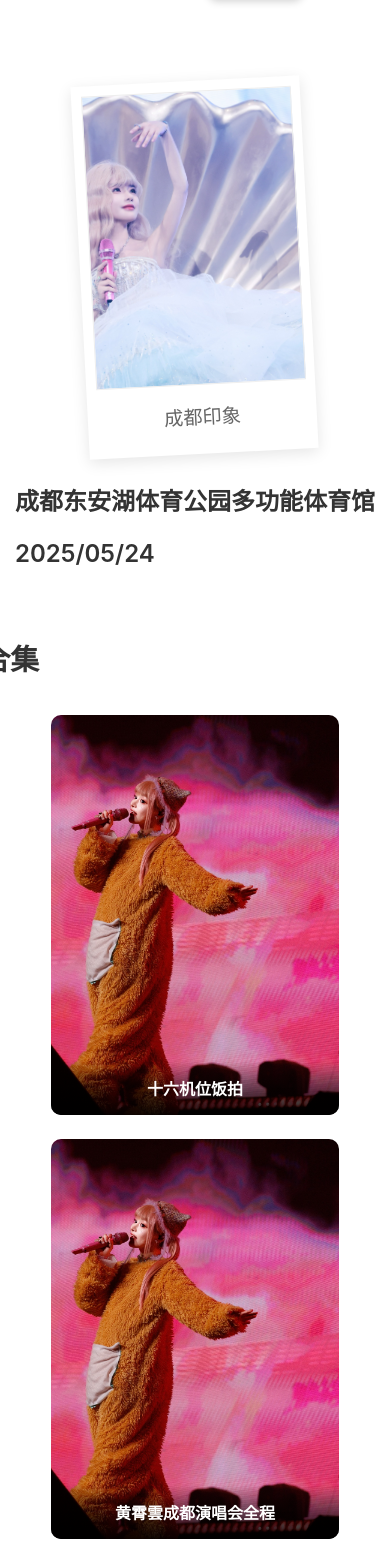
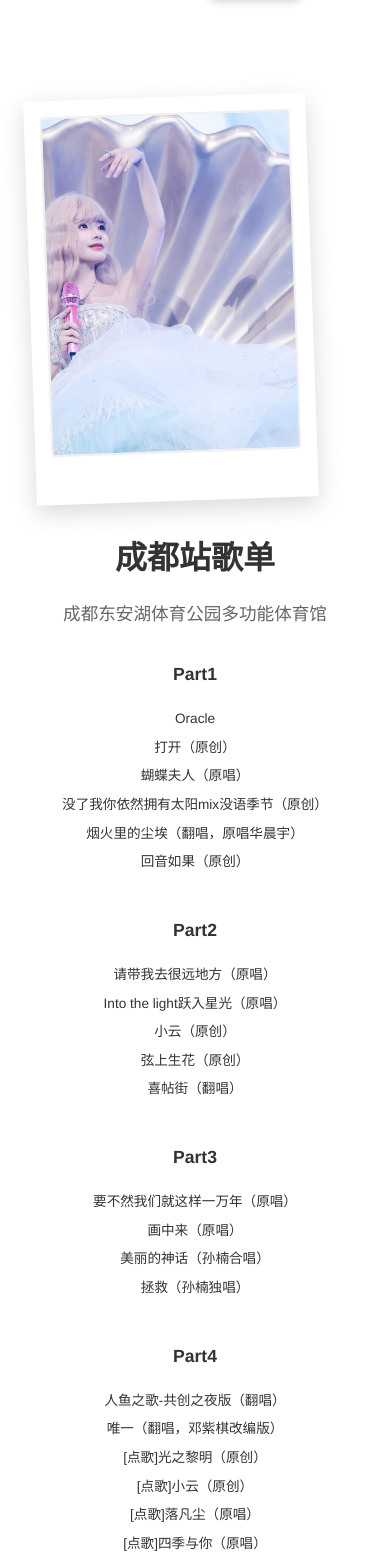
Before and after one commit to howeverT/ghost-huang, a Vue app: page /concert/chengdu in a window 390 px wide. Shown: the part 1920-3473 px from the top of the page. Built offline with nearby package versions, Linux system fonts and the light colour scheme.

Commit message:
add songlist in concert page

```diff
--- a/src/assets/page_data/concert/concert_new.json
+++ b/src/assets/page_data/concert/concert_new.json
@@ -32,8 +32,67 @@
       },
       {
         "type": "TitleSection",
-        "title_text": "成都东安湖体育公园多功能体育馆",
-        "subtitle": "2025/05/24",
+        "title_text": "成都站歌单",
+        "subtitle": "成都东安湖体育公园多功能体育馆",
+        "picture": "/src/assets/background/Chengdu.jpg",
+        "pacture_title": "2025/05/24",
+        "content": [
+          {
+            "tab": "Part1",
+            "song": [
+              "Oracle",
+              "打开（原创）",
+              "蝴蝶夫人（原唱）",
+              "没了我你依然拥有太阳mix没语季节（原创）",
+              "烟火里的尘埃（翻唱，原唱华晨宇）",
+              "回音如果（原创）"
+            ]
+          },
+          {
+            "tab": "Part2",
+            "song": [
+              "请带我去很远地方（原唱） ",
+              "Into the light跃入星光（原唱）",
+              "小云（原创）",
+              "弦上生花（原创）",
+              "喜帖街（翻唱） "
+            ]
+          },
+          {
+            "tab": "Part3",
+            "song": [
+              "要不然我们就这样一万年（原唱）",
+              "画中来（原唱）",
+              "美丽的神话（孙楠合唱）",
+              "拯救（孙楠独唱）"
+            ]
+          },
+          {
+            "tab": "Part4",
+            "song": [
+              "人鱼之歌-共创之夜版（翻唱）",
+              "唯一（翻唱，邓紫棋改编版）",
+              "[点歌]光之黎明（原创）",
+              "[点歌]小云（原创）",
+              "[点歌]落凡尘（原唱）",
+              "[点歌]四季与你（原唱）",
+              "梦返（原唱）",
+              "盲选（原创）"
+            ]
+          },
+          {
+            "tab": "Part5",
+            "song": [
+              "渐渐被你吸引（翻唱）",
+              "不潮不用花钱（翻唱）",
+              "平行线 wish you were here（原唱）",
+              "觉醒时代（原创）",
+              "玫瑰星云（原创）",
+              "星辰大海（原唱）",
+              "光之黎明返场（原创）"
+            ]
+          }
+        ],
         "index": 4
       },
       {
--- a/src/components/ThumbnailGrid.vue
+++ b/src/components/ThumbnailGrid.vue
@@ -1,12 +1,12 @@
 <template>
   <div class="thumbnail-section">
-    <div v-if="title" class="section-title">
+    <div class="content-container">
+      <!-- 标题容器 -->
+      <div v-if="title" class="title-container">
         <h2>{{ title }}</h2>
       </div>
-    <div class="carousel-container">
-      <!-- 相框容器 -->
-      <div class="frames-container">
-        <div class="frames-wrapper">
+      <!-- 项目容器 -->
+      <div class="items-container">
         <div
           v-for="(item, index) in items"
           :key="index"
@@ -23,7 +23,6 @@
               ></div>
               <div class="frame-title">
                 {{ item.title }}
-                </div>
               </div>
             </div>
           </div>
@@ -214,14 +213,22 @@ onUnmounted(() => {
   flex-shrink: 0;
 }
 
-.section-title {
-  text-align: left;
-  margin-bottom: 2rem;
-  margin-left: calc((100% - 20rem - 20rem - 20rem - 20rem - 2rem - 2rem - 2rem) / 2);
-  width: 20rem;
+.content-container {
+  width: 100%;
+  display: flex;
+  flex-direction: column;
+  align-items: center;
 }
 
-.section-title h2 {
+.title-container {
+  margin-bottom: 2rem;
+  width: 100%;
+  max-width: 1200px;
+  display: flex;
+  justify-content: flex-start;
+}
+
+.title-container h2 {
   font-size: 2.5rem;
   font-weight: 700;
   color: #333;
@@ -229,27 +236,13 @@ onUnmounted(() => {
   font-family: 'PingFang SC', 'Helvetica Neue', Arial, sans-serif;
 }
 
-.carousel-container {
-  position: relative;
+.items-container {
+  display: flex;
+  gap: 1rem;
+  flex-wrap: wrap;
+  justify-content: flex-start;
   width: 100%;
-  max-width: 100vw;
-  margin: 0 auto;
-  display: flex;
-  align-items: center;
-  justify-content: center;
-}
-
-.frames-container {
-  width: 100%;
-  position: relative;
-  margin: 0 auto;
-}
-
-.frames-wrapper {
-  display: flex;
-  gap: 2rem;
-  justify-content: center;
-  flex-wrap: wrap;
+  max-width: 1200px;
 }
 
 .frame-item {
@@ -263,8 +256,8 @@ onUnmounted(() => {
 }
 
 .frame-border {
-  width: 20rem;
-  height: 28rem;
+  width: 18rem;
+  height: 25rem;
   position: relative;
   flex-shrink: 0;
 }
@@ -305,18 +298,22 @@ onUnmounted(() => {
 }
 
 /* 响应式布局 */
-@media (max-width: 1200px) {
-  .section-title {
-    margin-left: calc((100% - 20rem - 20rem - 20rem - 2rem - 2rem) / 2);
-    width: 20rem;
+@media (min-width: 1600px) {
+  .title-container,
+  .items-container {
+    max-width: 1600px;
   }
 
-  .section-title h2 {
-    font-size: 2.2rem;
+  .frame-border {
+    width: 22rem;
+    height: 30rem;
+  }
 }
 
-  .carousel-container {
-    max-width: 95vw;
+@media (max-width: 1400px) {
+  .title-container,
+  .items-container {
+    max-width: 1400px;
   }
 
   .frame-border {
@@ -325,52 +322,60 @@ onUnmounted(() => {
   }
 }
 
-@media (max-width: 768px) {
-  .section-title {
-    margin-left: calc((100% - 20rem - 20rem - 2rem) / 2);
-    width: 20rem;
+@media (max-width: 1200px) {
+  .title-container,
+  .items-container {
+    max-width: 1200px;
   }
 
-  .section-title h2 {
-    font-size: 2rem;
-  }
-
-  .carousel-container {
-    max-width: 98vw;
-  }
-
-  .frame-border {
-    width: 20rem;
-    height: 28rem;
-  }
-
-  .frames-wrapper {
-    gap: 2rem;
-  }
-}
-
-@media (max-width: 480px) {
-  .section-title {
-    margin-left: calc((100% - 18rem - 18rem - 1.5rem) / 2);
-    width: 18rem;
-    text-align: left;
-  }
-
-  .section-title h2 {
-    font-size: 1.8rem;
-  }
-
-  .carousel-container {
-    max-width: 400px;
+  .title-container h2 {
+    font-size: 2.2rem;
   }
 
   .frame-border {
     width: 18rem;
     height: 25rem;
   }
+}
 
-  .frames-wrapper {
-    gap: 1.5rem;
+@media (max-width: 768px) {
+  .title-container,
+  .items-container {
+    max-width: 1000px;
+  }
+
+  .title-container h2 {
+    font-size: 2rem;
+  }
+
+  .frame-border {
+    width: 16rem;
+    height: 22rem;
+  }
+
+  .items-container {
+    gap: 1rem;
+  }
+}
+
+@media (max-width: 480px) {
+  .title-container,
+  .items-container {
+    max-width: 100%;
+  }
+
+  .title-container h2 {
+    font-size: 1.8rem;
+  }
+
+  .frame-border {
+    width: calc(50% - 0.75rem);
+    min-width: 150px;
+    height: 20rem;
+  }
+
+  .items-container {
+    gap: 1rem;
   }
 
   .frame-title {
--- a/src/components/TitleSection.vue
+++ b/src/components/TitleSection.vue
@@ -1,15 +1,36 @@
 <template>
   <div class="title-section">
     <div class="title-wrapper">
-      <div class="title-content">
-        <div class="polaroid-frame">
-          <div class="polaroid-image" :style="{ backgroundImage: `url(${imageUrl})` }"></div>
-          <div class="polaroid-caption">成都印象</div>
+      <!-- 主要内容区域 -->
+      <div class="main-content">
+        <!-- 左侧拍立得区域 -->
+        <div class="polaroid-section">
+          <div class="polaroid-frame">
+            <div class="polaroid-image" :style="{ backgroundImage: `url(${picture})` }"></div>
+            <div class="polaroid-caption">{{ pictureTitle }}</div>
+          </div>
         </div>
-        <div class="title-content-right">
-          <h2 class="title-text">{{ titleText }}</h2>
-          <div v-if="subtitle" class="subtitle-text">
-            {{ subtitle }}
+
+        <!-- 右侧内容区域 - 包含标题、副标题和5个Part -->
+        <div class="content-section">
+          <!-- 标题和副标题 -->
+          <div class="header-section">
+            <h2 class="title-text">{{ titleText }}</h2>
+            <div v-if="subtitle" class="subtitle-text">
+              {{ subtitle }}
+            </div>
+          </div>
+
+          <!-- 5列歌单区域 -->
+          <div class="playlist-section">
+            <div v-for="(part, index) in content" :key="index" class="playlist-column">
+              <h3 class="part-title">{{ part.tab }}</h3>
+              <ul class="song-list">
+                <li v-for="(song, songIndex) in part.song" :key="songIndex" class="song-item">
+                  {{ song }}
+                </li>
+              </ul>
+            </div>
           </div>
         </div>
       </div>
@@ -18,17 +39,25 @@
 </template>
 
 <script setup lang="ts">
+interface PlaylistPart {
+  tab: string
+  song: string[]
+}
+
 interface Props {
   titleText?: string
-  imageUrl?: string
+  picture?: string
+  pictureTitle?: string
   subtitle?: string
+  content?: PlaylistPart[]
 }
 
 withDefaults(defineProps<Props>(), {
-  titleText:
-    'In a world of complexity, we offer simplicity through consistent, world-class services and integrated solutions.',
-  imageUrl: '/src/assets/background/Chengdu.jpg',
-  subtitle: '',
+  titleText: '成都站歌单',
+  picture: '/src/assets/background/Chengdu.jpg',
+  pictureTitle: '成都印象',
+  subtitle: '成都东安湖体育公园多功能体育馆 - 2025/05/24',
+  content: () => [],
 })
 </script>
 
@@ -36,99 +65,253 @@ withDefaults(defineProps<Props>(), {
 .title-section {
   width: 100%;
   background-color: white;
-  padding: 2rem 0;
-  min-height: 30vh;
-  display: flex;
-  align-items: center;
-  justify-content: center;
+  padding: 3rem 0;
   flex-shrink: 0;
 }
 
 .title-wrapper {
+  width: 100%;
+  margin: 0 auto;
+  padding: 0 2rem;
+  display: flex;
+  justify-content: center;
+}
+
+.main-content {
+  display: flex;
+  gap: 6rem;
+  align-items: flex-start;
+  justify-content: center;
+  width: 100%;
   max-width: 1200px;
   margin: 0 auto;
-  padding: 0 2rem;
-  text-align: center;
 }
 
-.title-content {
+.content-section {
+  flex: 1;
   display: flex;
+  flex-direction: column;
   align-items: center;
-  justify-content: center;
-  gap: 15rem;
-  padding: 0 2rem;
+}
+
+.header-section {
+  text-align: center;
+  margin-bottom: 2rem;
+}
+
+.title-text {
+  font-size: 3rem;
+  color: #333;
+  font-weight: 700;
+  margin: 0 0 1rem 0;
+  font-family: 'PingFang SC', 'Helvetica Neue', Arial, sans-serif;
+}
+
+.subtitle-text {
+  font-size: 1.5rem;
+  color: #666;
+  margin: 0;
+  font-weight: 400;
+}
+
+.polaroid-section {
+  flex-shrink: 0;
+  margin-right: 2rem;
+  margin-left: -3rem;
 }
 
 .polaroid-frame {
   background: white;
-  padding: 1.5rem 1.5rem 2.2rem 1.5rem;
-  box-shadow: 0 4px 15px rgba(0, 0, 0, 0.1);
-  transform: rotate(-5deg);
-  flex-shrink: 0;
+  padding: 2rem 2rem 3rem 2rem;
+  box-shadow: 0 8px 25px rgba(0, 0, 0, 0.15);
+  transform: rotate(-3deg);
+  transition: transform 0.3s ease;
+}
+
+.polaroid-frame:hover {
+  transform: rotate(-1deg) scale(1.02);
 }
 
 .polaroid-image {
-  width: 300px;
-  height: 420px;
+  width: 350px;
+  height: 500px;
   background-size: cover;
   background-position: center;
   background-repeat: no-repeat;
-  border: 1px solid #eee;
+  border: 2px solid #f0f0f0;
+  border-radius: 4px;
 }
 
 .polaroid-caption {
-  margin-top: 1.2rem;
-  font-size: 1.2rem;
-  color: #666;
+  margin-top: 1.5rem;
+  font-size: 1.6rem;
+  color: #333;
   text-align: center;
-  font-family: 'Courier New', monospace;
+  font-family: 'SF Pro Display', 'Helvetica Neue', Arial, sans-serif;
+  font-weight: 600;
+  letter-spacing: 0.5px;
+  text-shadow: 0 1px 2px rgba(0, 0, 0, 0.1);
 }
 
-.title-content-right {
+.playlist-section {
+  flex: 1;
+  display: flex;
+  gap: 2rem;
+  min-height: 500px;
+  align-items: flex-start;
+}
+
+.playlist-column {
+  flex: 1;
   display: flex;
   flex-direction: column;
-  align-items: flex-start;
-  gap: 1rem;
-  flex: 1;
 }
 
-.title-text {
-  font-size: 2.5rem;
+.part-title {
+  font-size: 1.2rem;
   color: #333;
   font-weight: 600;
-  line-height: 1.4;
-  white-space: nowrap;
-  margin: 0;
-  text-align: left;
-  min-width: 0;
+  margin: 0 0 1rem 0;
+  font-family: 'PingFang SC', 'Helvetica Neue', Arial, sans-serif;
+  text-align: center;
 }
 
-.subtitle-text {
-  font-size: 2.5rem;
-  color: #333;
-  font-weight: 600;
+.song-list {
+  list-style: none;
+  padding: 0;
   margin: 0;
 }
 
+.song-item {
+  font-size: 0.9rem;
+  color: #333;
+  padding: 0.4rem 0;
+  font-family: 'PingFang SC', 'Helvetica Neue', Arial, sans-serif;
+  line-height: 1.4;
+  text-align: center;
+}
+
 /* 响应式设计 */
+@media (max-width: 1400px) {
+  .main-content {
+    gap: 5rem;
+  }
+
+  .polaroid-section {
+    margin-right: 1.5rem;
+  }
+
+  .playlist-section {
+    gap: 1.5rem;
+  }
+
+  .part-title {
+    font-size: 1.1rem;
+  }
+
+  .song-item {
+    font-size: 0.85rem;
+  }
+}
+
+@media (max-width: 1200px) {
+  .main-content {
+    gap: 4rem;
+  }
+
+  .polaroid-section {
+    margin-right: 1rem;
+  }
+
+  .polaroid-image {
+    width: 300px;
+    height: 420px;
+  }
+
+  .playlist-section {
+    min-height: 420px;
+    gap: 1rem;
+  }
+
+  .part-title {
+    font-size: 1rem;
+  }
+
+  .song-item {
+    font-size: 0.8rem;
+  }
+}
+
 @media (max-width: 768px) {
   .title-wrapper {
     padding: 0 1.5rem;
-    max-width: 1000px;
   }
 
-  .title-content {
-    gap: 3rem;
-    padding: 0 1.5rem;
+  .main-content {
+    flex-direction: column;
+    gap: 2rem;
+    align-items: center;
+  }
+
+  .content-section {
+    width: 100%;
+  }
+
+  .polaroid-section {
+    margin-right: 0;
   }
 
   .polaroid-frame {
-    padding: 0.8rem 0.8rem 1.5rem 0.8rem;
+    padding: 1.5rem 1.5rem 2rem 1.5rem;
   }
 
   .polaroid-image {
-    width: 240px;
-    height: 336px;
+    width: 280px;
+    height: 380px;
+  }
+
+  .title-text {
+    font-size: 2.5rem;
+  }
+
+  .subtitle-text {
+    font-size: 1.3rem;
+  }
+
+  .playlist-section {
+    min-height: auto;
+    width: 100%;
+    flex-wrap: wrap;
+    justify-content: center;
+  }
+
+  .playlist-column {
+    flex: 0 0 calc(50% - 0.5rem);
+    margin-bottom: 2rem;
+  }
+
+  .part-title {
+    font-size: 1.2rem;
+  }
+
+  .song-item {
+    font-size: 0.9rem;
+  }
+}
+
+@media (max-width: 480px) {
+  .title-wrapper {
+    padding: 0 1rem;
+  }
+
+  .polaroid-frame {
+    padding: 1rem 1rem 1.5rem 1rem;
+    transform: rotate(-2deg);
+  }
+
+  .polaroid-image {
+    width: 250px;
+    height: 340px;
   }
 
   .title-text {
@@ -136,39 +319,21 @@ withDefaults(defineProps<Props>(), {
   }
 
   .subtitle-text {
-    font-size: 2rem;
-  }
-}
-
-@media (max-width: 480px) {
-  .title-wrapper {
-    padding: 0 1rem;
-    max-width: 900px;
+    font-size: 1.1rem;
   }
 
-  .title-content {
-    gap: 2rem;
-    flex-direction: column;
-    padding: 0 1rem;
+  .playlist-column {
+    flex: 0 0 100%;
+    margin-bottom: 1.5rem;
   }
 
-  .polaroid-frame {
-    padding: 0.6rem 0.6rem 1.2rem 0.6rem;
-    transform: rotate(-3deg);
+  .part-title {
+    font-size: 1.1rem;
   }
 
-  .polaroid-image {
-    width: 210px;
-    height: 294px;
-  }
-
-  .title-text {
-    font-size: 1.5rem;
-    text-align: center;
-  }
-
-  .subtitle-text {
-    font-size: 1.5rem;
+  .song-item {
+    font-size: 0.85rem;
+    padding: 0.3rem 0;
   }
 }
 </style>
--- a/src/views/ConcertView.vue
+++ b/src/views/ConcertView.vue
@@ -21,6 +21,16 @@
           :paragraphs="item.paragraphs"
         />
 
+        <!-- TitleSection -->
+        <TitleSection
+          v-else-if="item.type === 'TitleSection'"
+          :title-text="item.title_text || ''"
+          :subtitle="item.subtitle || ''"
+          :picture="item.picture || ''"
+          :picture-title="item.picture_title || ''"
+          :content="Array.isArray(item.content) ? item.content : []"
+        />
+
         <!-- OverlapSection -->
         <OverlapSection
           v-else-if="item.type === 'OverlapSection'"
@@ -28,13 +38,6 @@
           :content="item.content"
           :image-url="item.image_url"
           :button-link="item.button_link"
-        />
-
-        <!-- TitleSection -->
-        <TitleSection
-          v-else-if="item.type === 'TitleSection'"
-          :title-text="item.title_text"
-          :subtitle="item.subtitle"
         />
 
         <!-- ThumbnailGrid -->
--- a/src/views/HistoryYearView.vue
+++ b/src/views/HistoryYearView.vue
@@ -119,6 +119,8 @@ interface HistoryItem {
   items?: ConcertItem[]
   content?: string
   links?: LinkItem[]
+  image_url?: string
+  button_link?: string
   index: number
 }
 
```
Lines whose indentation alone changed are shown as unchanged.
